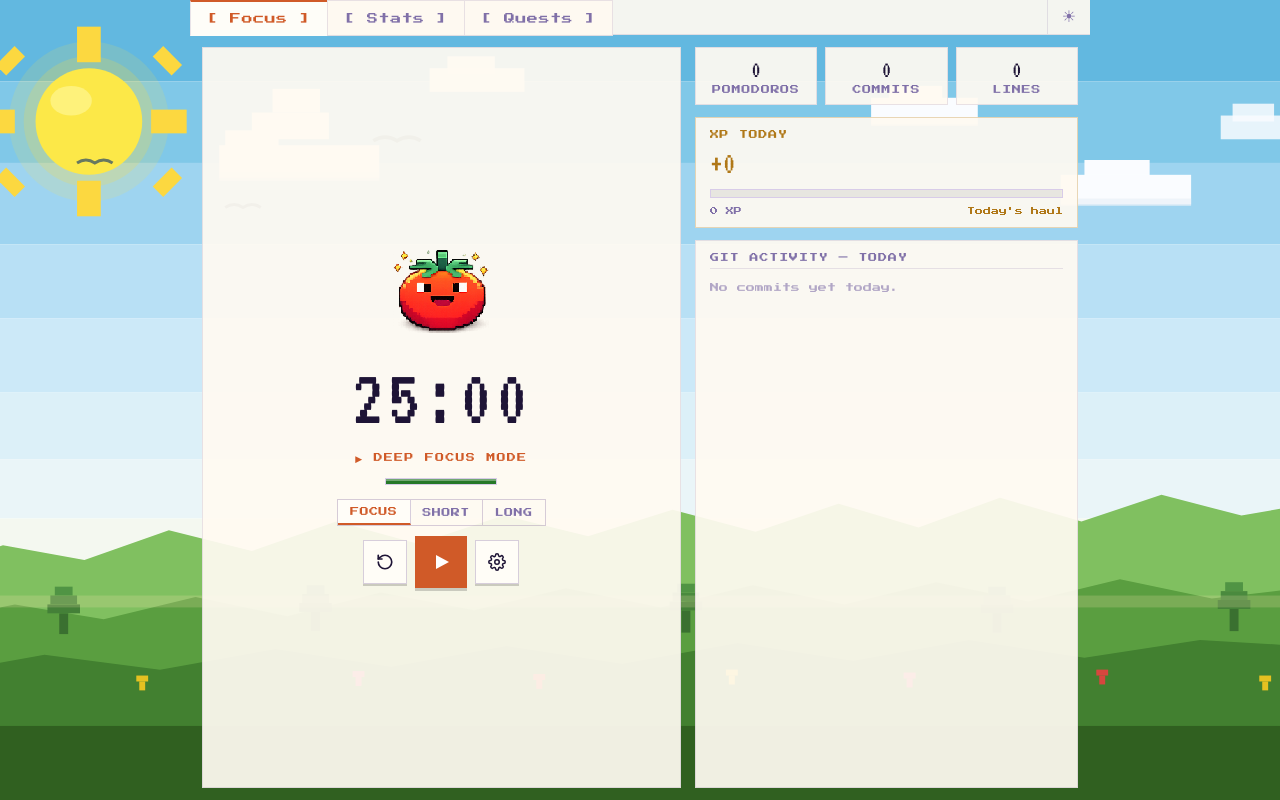
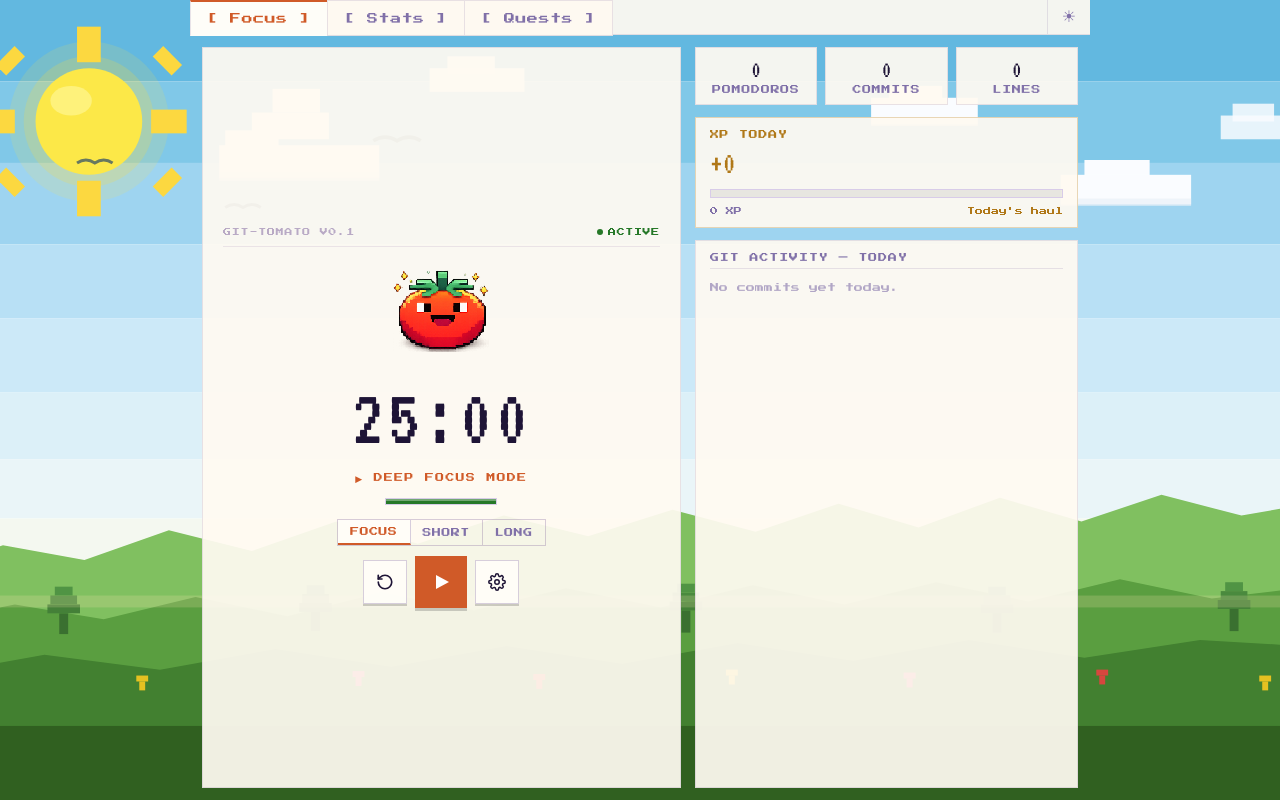
Before and after one commit to shiphrahx/git-tomato, a React (Vite) app in the folder renderer/: page / in a window 1280 px wide. Built offline with nearby package versions, Linux system fonts and the light colour scheme; the HTML template or start-up script is replaced by a standard one.

Commit message:
Add timer card header bar with version label and active status dot

```diff
--- a/renderer/src/components/FocusScreen.jsx
+++ b/renderer/src/components/FocusScreen.jsx
@@ -51,6 +51,15 @@ export function FocusScreen({
       {/* ── LEFT: main timer card ── */}
       <div className="focus-main">
         <div className="card focus-timer-card">
+          {/* Header bar */}
+          <div className="focus-card-header">
+            <span className="focus-card-header__title">git-tomato v0.1</span>
+            <div className="focus-card-header__status">
+              <div className="focus-card-header__dot" />
+              <span className="focus-card-header__active">Active</span>
+            </div>
+          </div>
+
           {/* Tomato mascot */}
           <div className={`focus-tomato${isRunning ? ' focus-tomato--bobbing' : ''}`}>
             <TomatoSprite state={spriteState} />
--- a/renderer/src/index.css
+++ b/renderer/src/index.css
@@ -380,6 +380,49 @@ body {
   justify-content: center;
 }
 
+/* Timer card header bar */
+.focus-card-header {
+  display: flex;
+  align-items: center;
+  justify-content: space-between;
+  width: 100%;
+  border-bottom: 1px solid rgba(90,55,130,0.10);
+  padding-bottom: 10px;
+  margin-bottom: 6px;
+  flex-shrink: 0;
+}
+
+.focus-card-header__title {
+  font-size: 8px;
+  color: rgba(90,55,130,0.4);
+  letter-spacing: 0.1em;
+  text-transform: uppercase;
+}
+[data-theme="twilight"] .focus-card-header__title {
+  color: rgba(200,155,255,0.4);
+}
+
+.focus-card-header__status {
+  display: flex;
+  align-items: center;
+  gap: 5px;
+}
+
+.focus-card-header__dot {
+  width: 6px;
+  height: 6px;
+  background: var(--sage);
+  border-radius: 50%;
+  animation: dpulse 1s step-end infinite;
+}
+
+.focus-card-header__active {
+  font-size: 8px;
+  color: var(--sage);
+  letter-spacing: 0.08em;
+  text-transform: uppercase;
+}
+
 /* Tomato */
 .focus-tomato {
   animation: float 3.2s ease-in-out infinite;
```
